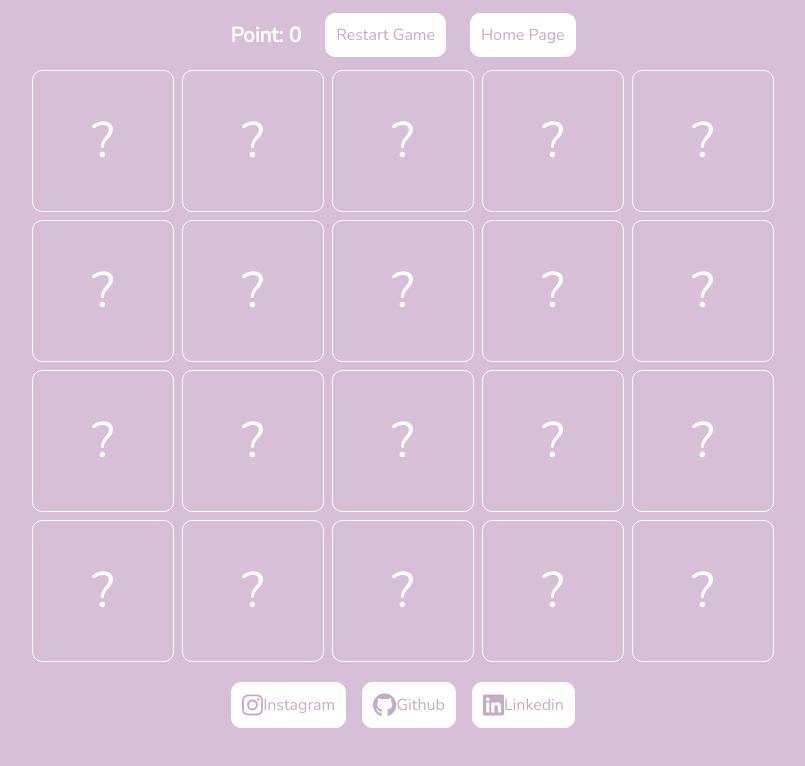
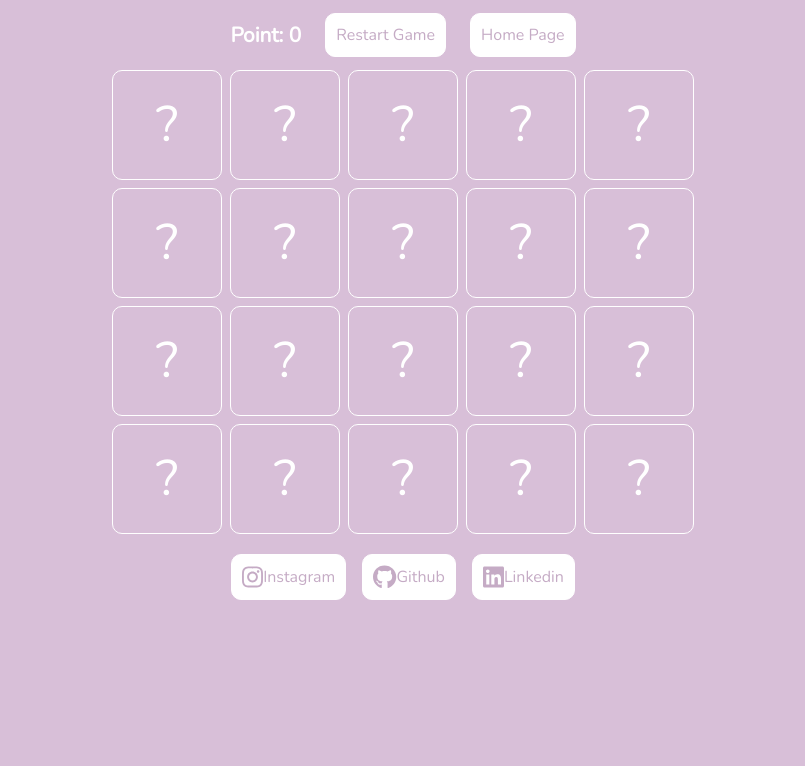
Before and after one commit to furkanerr/Card-Game-redux-toolkit, a React (Create React App) app: page /game in a window 1280 px wide. Shown: the top 766 px of the page, without its empty margins (237-1042 px from the left). Built offline with nearby package versions, Linux system fonts and the light colour scheme.

Commit message:
bugs fixed

```diff
--- a/src/components/Card/Card.module.css
+++ b/src/components/Card/Card.module.css
@@ -10,12 +10,12 @@
   cursor: pointer;
 }
 
-.Container:hover{
-  border: 1px solid #D8BFD8;
+.Container:hover {
+  border: 1px solid #d8bfd8;
   box-shadow: 0px 0px 10px #ca60ca;
   transform: scale(1.05);
 }
-.flipped{
+.flipped {
   width: 120px;
   aspect-ratio: 1;
   border-radius: 10px;
@@ -23,103 +23,82 @@
   display: flex;
   align-items: center;
   justify-content: center;
-
 }
 
-.back{
+.back {
   font-size: 50px;
   color: white;
 }
 
-/* img {
-  width: 100%;
-  height: 100%;
-  border-radius: 10px;
-  transform: rotateY(90deg);
-  transition: all ease-in 0.2s;
-
-
-} */
-.card{
+.card {
   width: 100%;
 }
-.card .front{
+.card .front {
   transform: rotateY(90deg);
   transition: all ease-in 0.2s;
   position: absolute;
 }
 
-  .card .back{
+.card .back {
   transition: all ease-in 0.2s;
   place-items: center;
 }
 
-  .flipped .front{
+.flipped .front {
   transform: rotateY(0deg);
 
   width: 6%;
-  /* height: 16%; */
+
   border-radius: 10px;
-
 }
 
-  .flipped .back{
+.flipped .back {
   transform: rotateY(90deg);
   transition-delay: 0s;
-
-
 }
 
 @media screen and (max-width: 1440px) {
   .Container {
-      width: 140px;
-
+    width: 108px;
   }
-    .flipped{
-      width: 140px;
+  .flipped {
+    width: 108px;
   }
   .card .front {
-      width: 10%;
-      /* height: 18%; */
+    width: 7.5%;
   }
 }
 @media screen and (max-width: 1024px) {
   .Container {
     width: 100px;
-
   }
-    .flipped{
+  .flipped {
     width: 100px;
   }
-    .card .front{
+  .card .front {
     width: 10%;
-      /* height: 23%; */
   }
 }
 @media screen and (max-width: 768px) {
   .Container {
     width: 74px;
-
   }
-    .flipped{
+  .flipped {
     width: 74px;
   }
 
-    .card .front{
+  .card .front {
     width: 10%;
-      /* height: 16%;  */
   }
 }
 @media screen and (max-width: 375px) {
   .Container {
     width: 65px;
-
   }
-    .flipped{
+  .flipped {
     width: 65px;
   }
-    .card .front{
+  .card .front {
     width: 17%;
-      /* height: 15%; */
   }
 }
--- a/src/index.css
+++ b/src/index.css
@@ -5,6 +5,7 @@ body {
     sans-serif;
   -webkit-font-smoothing: antialiased;
   -moz-osx-font-smoothing: grayscale;
+  background-color: 	#D8BFD8;
 }
 
 code {
--- a/src/pages/GamePage/GamePage.module.css
+++ b/src/pages/GamePage/GamePage.module.css
@@ -1,24 +1,20 @@
-.Container{
+.Container {
   display: flex;
   flex-direction: column;
   align-items: center;
-
-    background-color: 	#D8BFD8;
-    font-family: 'Nunito', sans-serif;
-    height: 100vh;
-
+  font-family: "Nunito", sans-serif;
+  height: 100%;
 }
-.GameContainer{
+.GameContainer {
   place-items: center;
   display: grid;
   row-gap: 0.5rem;
   column-gap: 0.5rem;
   grid-template-columns: repeat(5, 1fr);
-
 }
 
 @media screen and (max-width: 375px) {
-    .GameContainer{
+  .GameContainer {
     width: 100%;
   }
 }
```
Lines whose indentation alone changed are shown as unchanged.
